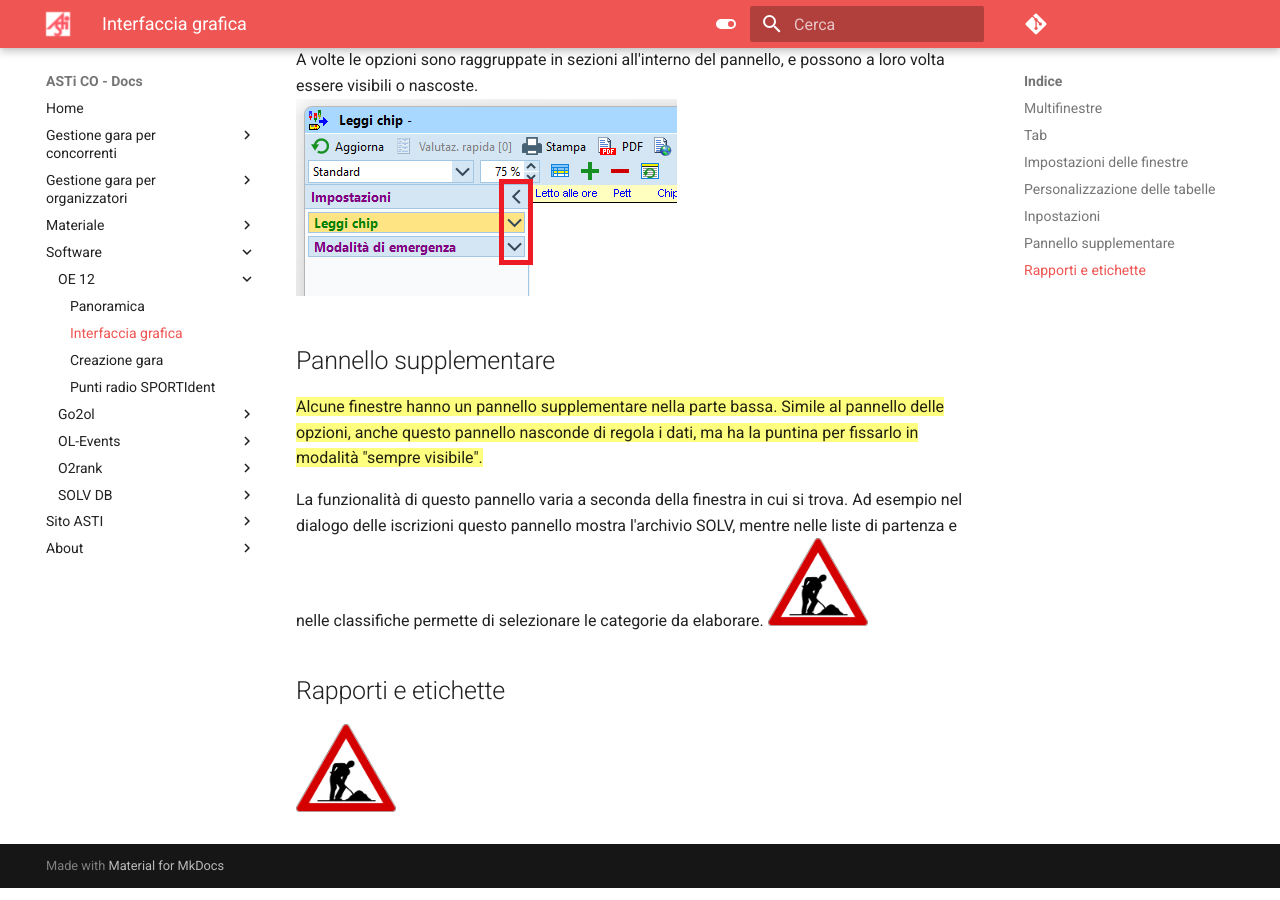
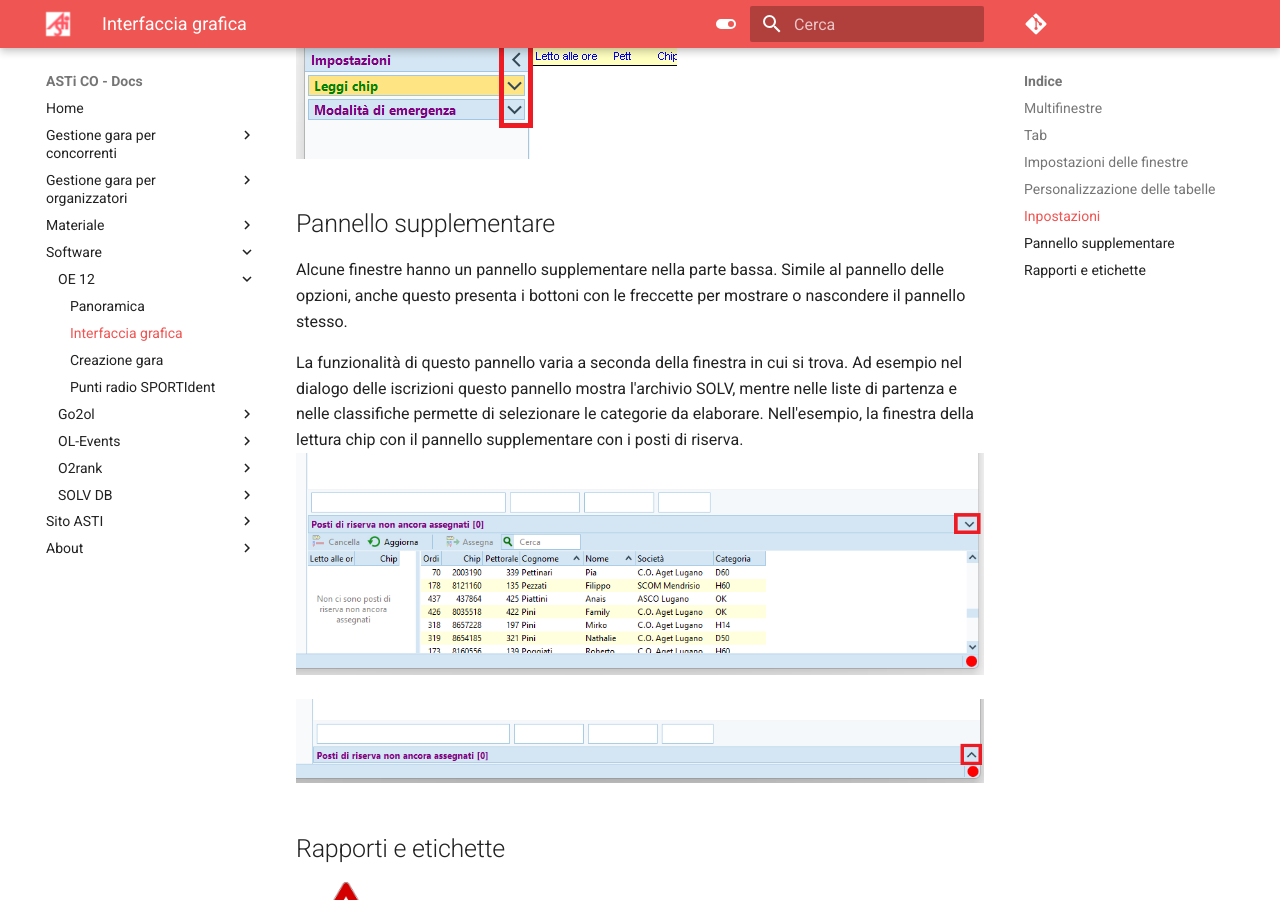
Before and after one commit to asti-co/doc, an MkDocs documentation site: the page built from docs/software/oe12/interfaccia_grafica.md, in a window 1280 px wide and 900 px high, scrolled down 4399 px. Built offline with MkDocs 1.6.1 and Material for MkDocs 9.7.7, drawn with Linux system fonts in a browser that asks for light colours; comment, search, counter and statistics services are not loaded; some of the changed text lies outside the part shown.

Commit message:
gui pannello supplementare

```diff
--- a/docs/software/oe12/interfaccia_grafica.md
+++ b/docs/software/oe12/interfaccia_grafica.md
@@ -1,7 +1,4 @@
 # Interfaccia grafica di OE12
-
-**QUESTA PAGINA È ANCORA DA FARE**
-![Lavori in corso](../../img/lavori_in_corso.png){width=100px}
 
 Questo capitolo descrive alcune caratteristiche comuni a molte finestre nel programma. Molte sono di uso comune in quanto presenti anche in altre applicazioni, ma vengono riportate per sottolineare la differenza rispetto alla versione precedente.
 
@@ -55,16 +52,17 @@ A volte le opzioni sono raggruppate in sezioni all'interno del pannello, e posso
 ![Opzioni con sezioni nascoste](inc/gui_opzioni_aperte_chiuse.png)
 
 ## Pannello supplementare
-{==
+
 Alcune finestre hanno un pannello supplementare nella parte bassa. Simile al pannello delle
-opzioni, anche questo pannello nasconde di regola i dati, ma ha la puntina per fissarlo in
-modalità "sempre visibile".
+opzioni, anche questo presenta i bottoni con le freccette per mostrare o nascondere il pannello stesso.
 
 La funzionalità di questo pannello varia a seconda della finestra in cui si trova.
 Ad esempio nel dialogo delle iscrizioni questo pannello mostra l'archivio SOLV, mentre nelle
 liste di partenza e nelle classifiche permette di selezionare le categorie da elaborare.
-==}
-![Lavori in corso](../../img/lavori_in_corso.png){width=100px}
+Nell'esempio, la finestra della lettura chip con il pannello supplementare con i posti di riserva.
+![Pannello supplementare aperto](inc/gui_pannello_supplementare_aperto.png)
+
+![Pannello supplementare chiuso](inc/gui_pannello_supplementare_chiuso.png)
 
 ## Rapporti e etichette
 
```
Also changed, not shown: docs/software/oe12/inc/gui_opzioni_chiuse.png, docs/software/oe12/inc/gui_pannello_supplementare_aperto.png (added), docs/software/oe12/inc/gui_pannello_supplementare_chiuso.png (added).
